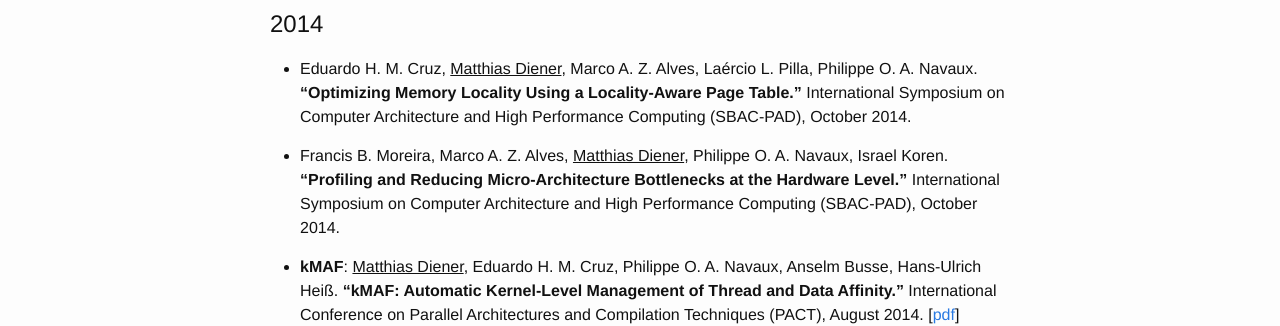
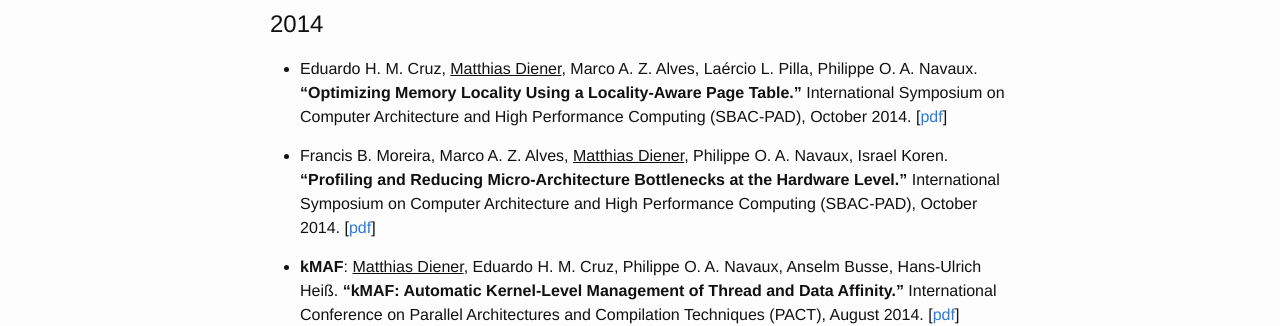
Before and after one commit to matthiasdiener/matthiasdiener.github.io, a Jekyll site: the page built from publications.md, in a window 1280 px wide. Shown: the part 205-531 px from the top of the page. Built offline with Jekyll 4.4.1, drawn with Linux system fonts in a browser that asks for light colours.

Commit message:
add sbac 2014 pdfs

```diff
--- a/publications.md
+++ b/publications.md
@@ -7,9 +7,9 @@ title: Publications
 
 # 2014
 
-* Eduardo H. M. Cruz, <u>Matthias Diener</u>, Marco A. Z. Alves, Laércio L. Pilla, Philippe O. A. Navaux. **"Optimizing Memory Locality Using a Locality-Aware Page Table."** International Symposium on Computer Architecture and High Performance Computing (SBAC-PAD), October 2014.
+* Eduardo H. M. Cruz, <u>Matthias Diener</u>, Marco A. Z. Alves, Laércio L. Pilla, Philippe O. A. Navaux. **"Optimizing Memory Locality Using a Locality-Aware Page Table."** International Symposium on Computer Architecture and High Performance Computing (SBAC-PAD), October 2014. [[pdf](../files/2014-SBAC-LAPT.pdf)]
 
-* Francis B. Moreira, Marco A. Z. Alves, <u>Matthias Diener</u>, Philippe O. A. Navaux, Israel Koren. **"Profiling and Reducing Micro-Architecture Bottlenecks at the Hardware Level."** International Symposium on Computer Architecture and High Performance Computing (SBAC-PAD), October 2014.
+* Francis B. Moreira, Marco A. Z. Alves, <u>Matthias Diener</u>, Philippe O. A. Navaux, Israel Koren. **"Profiling and Reducing Micro-Architecture Bottlenecks at the Hardware Level."** International Symposium on Computer Architecture and High Performance Computing (SBAC-PAD), October 2014. [[pdf](../files/2014-SBAC-BLAP.pdf)]
 
 * **kMAF**: <u>Matthias Diener</u>, Eduardo H. M. Cruz, Philippe O. A. Navaux, Anselm Busse, Hans-Ulrich Heiß. **“kMAF: Automatic Kernel-Level Management of Thread and Data Affinity.”** International Conference on Parallel Architectures and Compilation Techniques (PACT), August 2014.
 [[pdf](../files/2014-PACT-kMAF.pdf)]
```
Also changed, not shown: research.md (+1 -1 lines), 2 other files.
